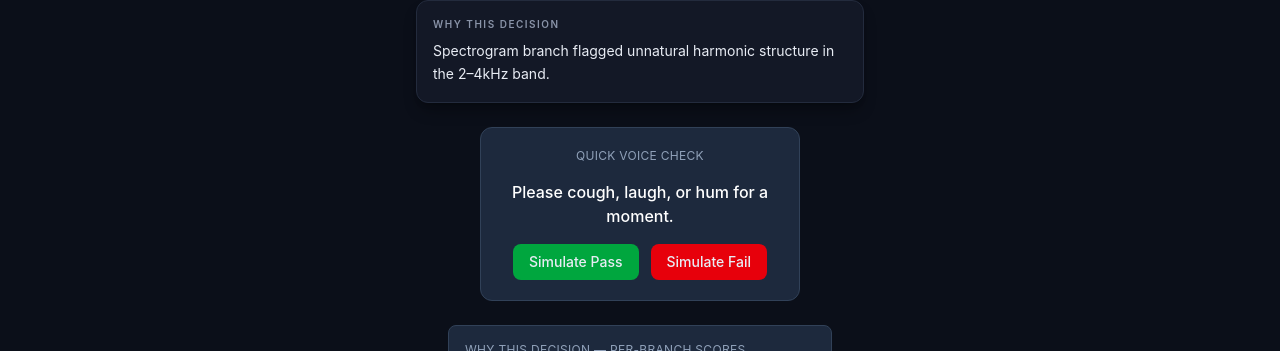
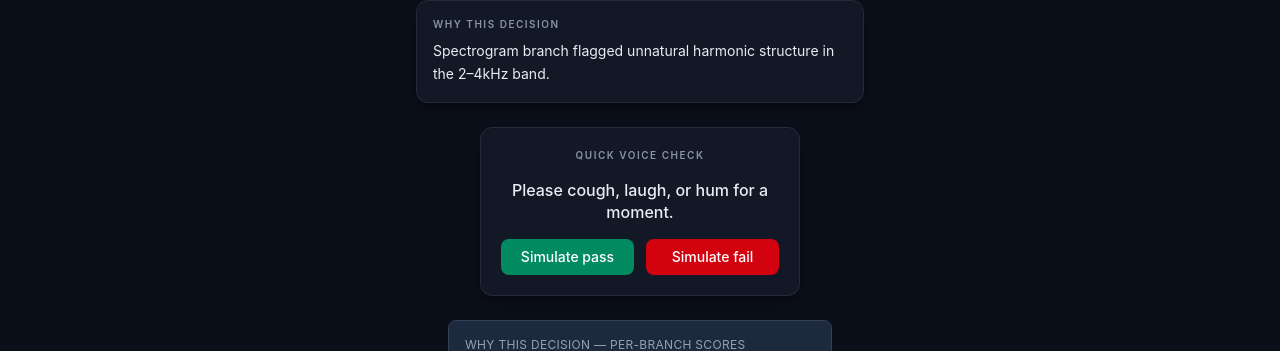
Before and after one commit to SB2318/VoiceShield, a React (Vite) app: page / in a window 1280 px wide. Shown: the part 360-711 px from the top of the page. Built offline with nearby package versions, Linux system fonts and the light colour scheme; no server answers.

Commit message:
Refactor challengeCard component styling and structure

```diff
--- a/src/components/Challenge/challengeCard.jsx
+++ b/src/components/Challenge/challengeCard.jsx
@@ -8,32 +8,44 @@ function ChallengeCard({ challengeType, onResult }) {
   if (challengeType === "none") return null;
 
   return (
-    <div className="w-80 bg-slate-800 rounded-xl p-5 flex flex-col items-center gap-4 border border-slate-700">
-      <p className="text-slate-400 text-xs uppercase tracking-wide">{challenge.title}</p>
-      <p className="text-white text-center font-medium">{challenge.prompt}</p>
+    <div className="w-full max-w-xs bg-[#131826] border border-[#232B3D] rounded-xl p-5 flex flex-col items-center gap-4 shadow-lg shadow-black/30">
+      <p className="text-[10px] font-semibold tracking-[0.15em] text-[#8993A8] uppercase">
+        {challenge.title}
+      </p>
+
+      <p className="text-[#E8ECF4] text-center font-medium leading-snug">
+        {challenge.prompt}
+      </p>
 
       {result === "not_triggered" && (
-        <div className="flex gap-3">
+        <div className="flex gap-3 w-full">
           <button
             onClick={() => { setResult("pass"); onResult?.("pass"); }}
-            className="px-4 py-2 bg-green-600 hover:bg-green-500 rounded-lg text-sm font-medium"
+            className="flex-1 px-4 py-2 bg-emerald-600/90 hover:bg-emerald-500 text-white rounded-lg text-sm font-medium transition-colors"
           >
-            Simulate Pass
+            Simulate pass
           </button>
           <button
             onClick={() => { setResult("fail"); onResult?.("fail"); }}
-            className="px-4 py-2 bg-red-600 hover:bg-red-500 rounded-lg text-sm font-medium"
+            className="flex-1 px-4 py-2 bg-red-600/90 hover:bg-red-500 text-white rounded-lg text-sm font-medium transition-colors"
           >
-            Simulate Fail
+            Simulate fail
           </button>
         </div>
       )}
 
       {result === "pass" && (
-        <p className="text-green-400 font-semibold">✅ Challenge passed</p>
+        <div className="flex items-center gap-2 text-emerald-400 font-semibold text-sm">
+          <span className="w-2 h-2 rounded-full bg-emerald-400" />
+          Challenge passed
+        </div>
       )}
+
       {result === "fail" && (
-        <p className="text-red-400 font-semibold">❌ Challenge failed</p>
+        <div className="flex items-center gap-2 text-red-400 font-semibold text-sm">
+          <span className="w-2 h-2 rounded-full bg-red-400" />
+          Challenge failed
+        </div>
       )}
     </div>
   );
```
